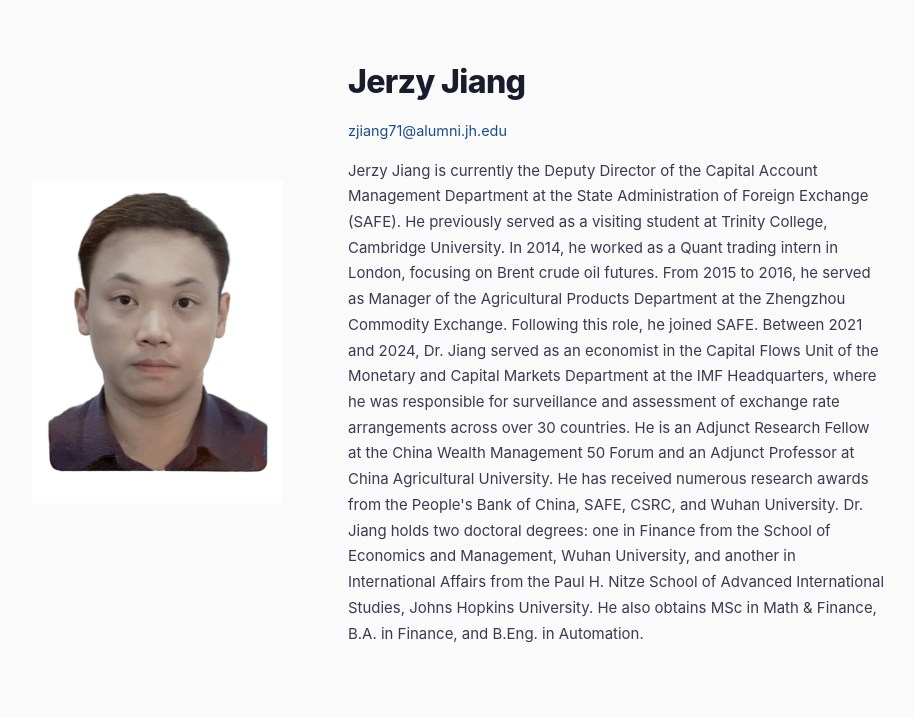
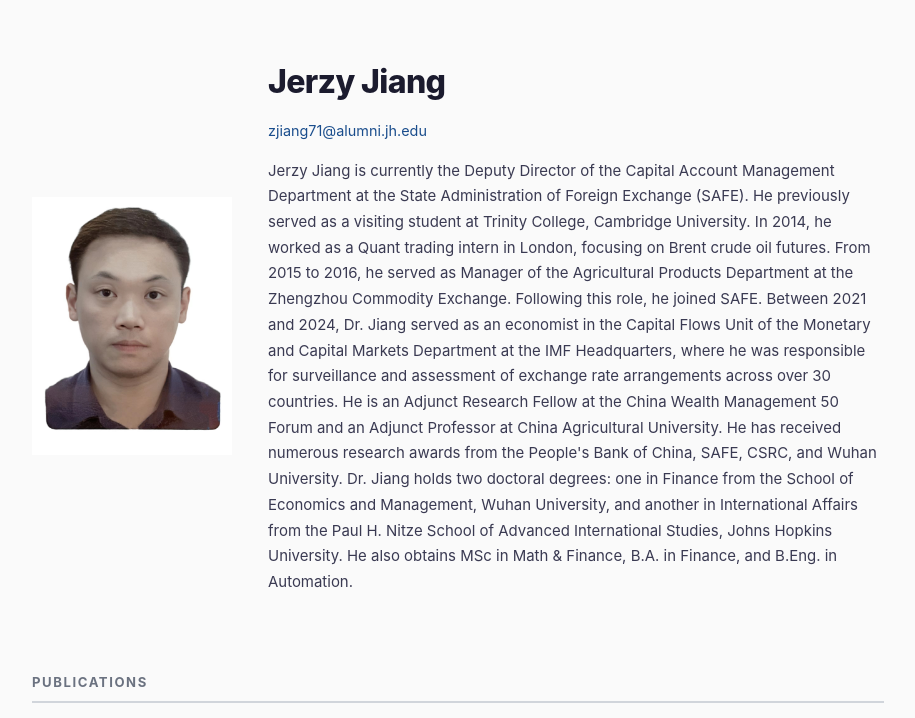
Before and after one commit to jerzyjiang14-maker/Jerzy, a plain HTML site: page index.html in a window 1280 px wide. Shown: the top 718 px of the page, without its empty margins (182-1097 px from the left). Drawn offline with Linux system fonts and the light colour scheme.

Commit message:
Update index.html

```diff
--- a/index.html
+++ b/index.html
@@ -144,11 +144,7 @@
 <body>
 <div class="wrap">
 <header class="hero">
-  <img
-  src="https://raw.githubusercontent.com/jerzyjiang14-maker/Jerzy/main/LJDG1639.JPG"
-  alt="Jerzy Jiang"
-  style="width: 250px; height: auto; float: left; margin-right: 30px; margin-bottom: 20px;"
->
+  <img src="LJDG1639.JPG" width="200">
   <div class="hero-text">
     <h1>Jerzy Jiang</h1>
     <div class="hero-contact">
```
